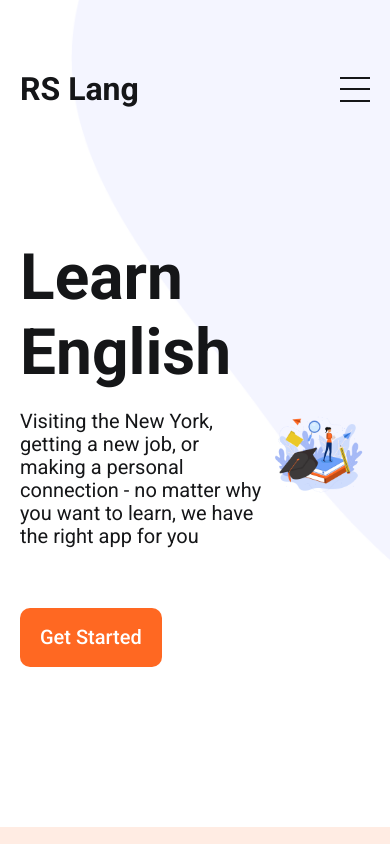
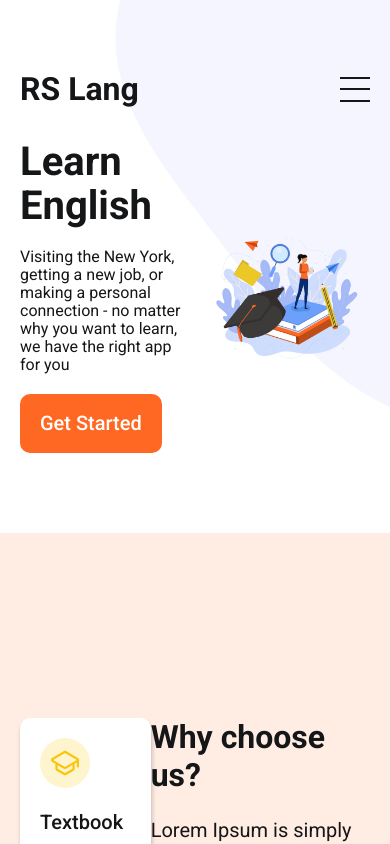
Before and after one commit to Lebedev-023046/rslang, a React (Create React App) app in the folder rs-lang/: page / in a window 390 px wide. Shown: the top 844 px of the page. Built offline with nearby package versions, Linux system fonts and the light colour scheme; a web font is replaced by a local one.

Commit message:
feat: add adaptivity to Hero

```diff
--- a/rs-lang/src/components/organisms/Hero/Hero.css
+++ b/rs-lang/src/components/organisms/Hero/Hero.css
@@ -13,11 +13,14 @@
 
   justify-content: space-between;
   align-items: center;
+  gap: 2rem;
 }
 
 .hero__content {
   display: flex;
+
   max-width: 39rem;
+  width: 100%;
 
   flex-direction: column;
   justify-self: center;
@@ -28,20 +31,57 @@
 .hero__text {
   display: flex;
 
+  width: 100%;
+
   flex-direction: column;
   gap: 2rem;
 }
 
 .hero__paragraph {
   font-size: 2rem;
-  line-height: 23px;
+  line-height: 2.3rem;
 }
 
 .hero__image {
-  width: 50rem;
+  max-width: 50rem;
+  width: 100%;
 }
 
 .hero__image img {
   height: 100%;
   width: 100%;
 }
+
+@media (max-width: 960px) {
+  .hero__container {
+    padding: 16rem 2rem 10rem;
+  }
+  .hero__content {
+    gap: 4rem;
+  }
+  .hero__heading {
+    font-size: 5rem;
+    line-height: 5.4rem;
+  }
+  .hero__paragraph {
+    font-size: 1.8rem;
+    line-height: 2rem;
+  }
+}
+
+@media (max-width: 768px) {
+  .hero__container {
+    padding: 14rem 2rem 8rem;
+  }
+  .hero__content {
+    gap: 2rem;
+  }
+  .hero__heading {
+    font-size: 4rem;
+    line-height: 4.4rem;
+  }
+  .hero__paragraph {
+    font-size: 1.6rem;
+    line-height: 1.8rem;
+  }
+}
--- a/rs-lang/src/components/organisms/Hero/Hero.tsx
+++ b/rs-lang/src/components/organisms/Hero/Hero.tsx
@@ -8,7 +8,7 @@ const Hero: React.FC = () => {
       <div className='container hero__container'>
         <div className='hero__content'>
           <div className='hero__text'>
-            <h1>Learn English</h1>
+            <h1 className='hero__heading'>Learn English</h1>
             <p className='hero__paragraph'>Visiting the New York, getting a new job, or making a personal connection - no matter why you want to learn, we have the right app for you</p>
           </div>
           <Button
```
